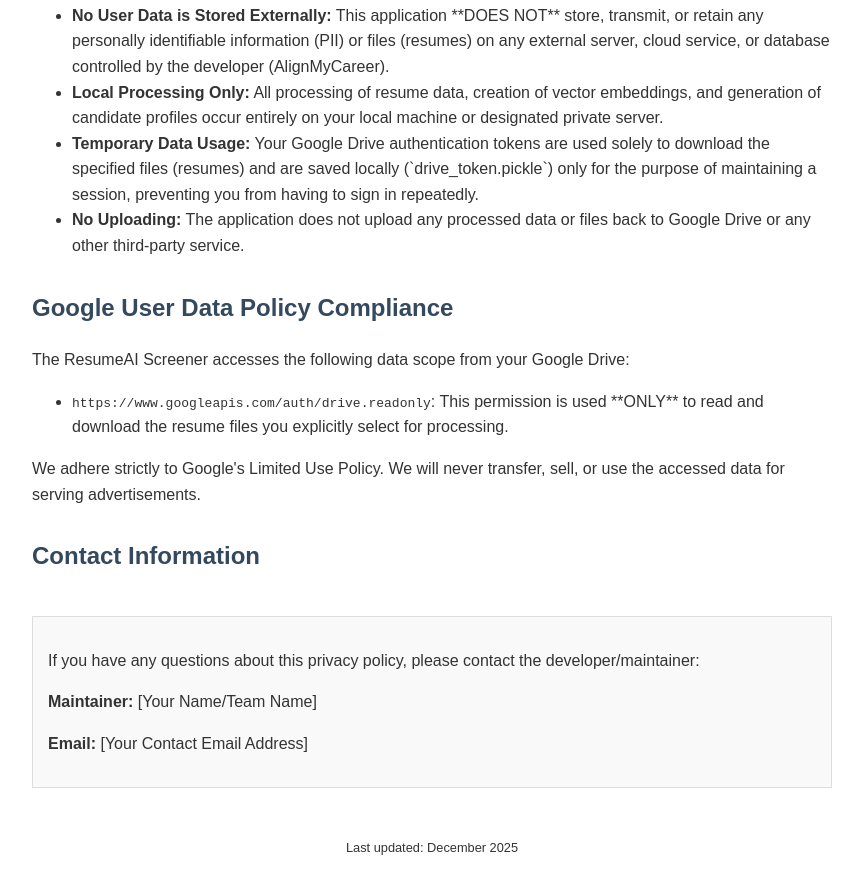
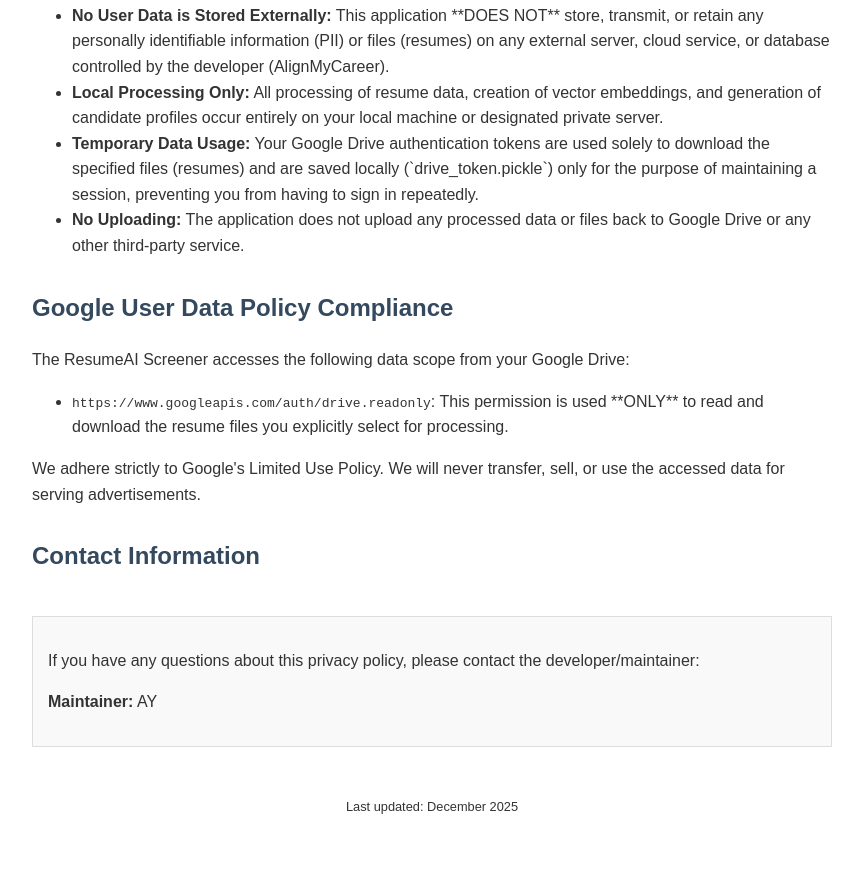
Before and after one commit to 03ADY/resume-parser-privacy, a plain HTML site: page index.html in a window 1280 px wide. Shown: the part 330-1220 px from the top of the page, without its empty margins (208-1071 px from the left). After the commit the page ends 1180 px from the top, so only its background shows below. Drawn offline with Linux system fonts and the light colour scheme.

Commit message:
Update index.html

```diff
--- a/index.html
+++ b/index.html
@@ -62,8 +62,7 @@
     <h2>Contact Information</h2>
     <div class="contact">
         <p>If you have any questions about this privacy policy, please contact the developer/maintainer:</p>
-        <p><strong>Maintainer:</strong> [Your Name/Team Name]</p>
-        <p><strong>Email:</strong> [Your Contact Email Address]</p>
+        <p><strong>Maintainer:</strong> AY</p>
     </div>
 
     <p style="text-align: center; font-size: 0.8em; margin-top: 50px;">Last updated: December 2025</p>
```
